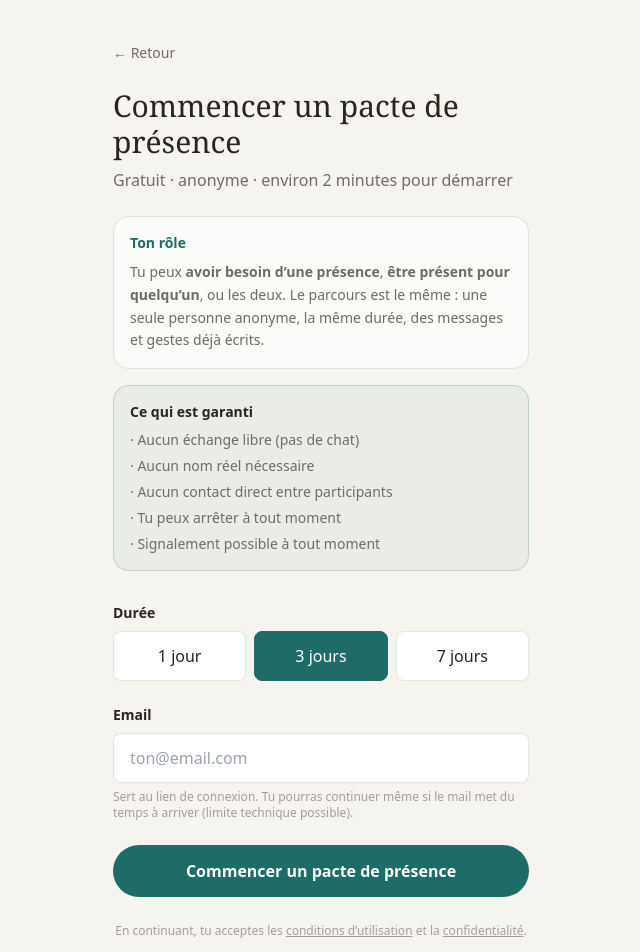
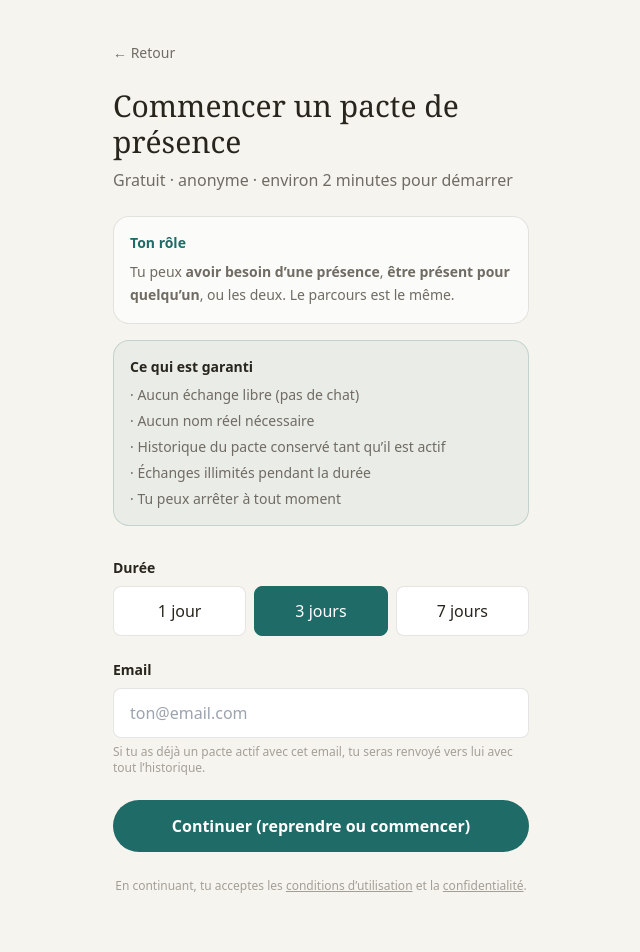
Before and after one commit to piratebtz64-hue/pacte-silencieux, a Next.js app: page /start in a window 1280 px wide. Shown: the top 952 px of the page, without its empty margins (319-959 px from the left). Built offline with nearby package versions, Linux system fonts and the light colour scheme; no server answers.

Commit message:
feat: UI illimité + reprise pacte sur /start

```diff
--- a/src/app/start/page.tsx
+++ b/src/app/start/page.tsx
@@ -14,9 +14,10 @@ export default function StartPage() {
     emailSent: boolean;
     warning: string | null;
     pactId: string;
+    resume?: boolean;
   } | null>(null);
 
-  const handleSubmit = async (e: React.FormEvent) => {
+  const handleSubmit = async (e: React.FormEvent, forceNew = false) => {
     e.preventDefault();
     setLoading(true);
     setError(null);
@@ -25,7 +26,11 @@ export default function StartPage() {
       const res = await fetch('/api/start', {
         method: 'POST',
         headers: { 'Content-Type': 'application/json' },
-        body: JSON.stringify({ email, durationDays: Number(duration) }),
+        body: JSON.stringify({
+          email,
+          durationDays: Number(duration),
+          forceNew,
+        }),
       });
 
       const data = await res.json();
@@ -43,10 +48,17 @@ export default function StartPage() {
         Notification.requestPermission().catch(() => {});
       }
 
+      // Reprise d’un pacte actif → historique intact
+      if (data.resume && data.pactId) {
+        router.push(`/pact/${data.pactId}`);
+        return;
+      }
+
       setDone({
         emailSent: !!data.emailSent,
         warning: data.emailWarning || null,
         pactId: data.pactId,
+        resume: !!data.resume,
       });
     } catch (err) {
       setError(err instanceof Error ? err.message : 'Erreur inconnue');
@@ -71,8 +83,8 @@ export default function StartPage() {
           {done.emailSent ? (
             <p className="mt-3 text-[#706b63] dark:text-[#a49f96] leading-relaxed">
               Vérifie ta boîte mail (et les spams). Tu peux aussi continuer tout
-              de suite sans attendre le mail — c’est une option technique, pas
-              une obligation d’attendre.
+              de suite sans attendre le mail — option technique, pas une
+              obligation d’attendre.
             </p>
           ) : (
             <p className="mt-3 text-[#706b63] dark:text-[#a49f96] leading-relaxed">
@@ -90,7 +102,8 @@ export default function StartPage() {
           </button>
 
           <p className="mt-4 text-xs text-[#a49f96]">
-            Garde cet appareil : ta session est enregistrée ici.
+            Garde cet appareil : ta session est enregistrée ici. Tes messages
+            restent liés au pacte tant qu’il est actif.
           </p>
 
           <Link
@@ -118,30 +131,27 @@ export default function StartPage() {
           Gratuit · anonyme · environ 2 minutes pour démarrer
         </p>
 
-        {/* Rôles */}
         <div className="mt-6 p-4 rounded-2xl border border-black/10 dark:border-white/10 bg-white/60 dark:bg-white/5">
           <p className="text-sm font-bold text-[#1f6b67] mb-2">Ton rôle</p>
           <p className="text-sm text-[#706b63] dark:text-[#a49f96] leading-relaxed">
             Tu peux <strong>avoir besoin d’une présence</strong>,{' '}
             <strong>être présent pour quelqu’un</strong>, ou les deux. Le parcours
-            est le même : une seule personne anonyme, la même durée, des messages
-            et gestes déjà écrits.
+            est le même.
           </p>
         </div>
 
-        {/* Confiance */}
         <div className="mt-4 p-4 rounded-2xl border border-[#1f6b67]/20 bg-[#1f6b67]/5">
           <p className="text-sm font-bold mb-2">Ce qui est garanti</p>
           <ul className="text-sm text-[#706b63] dark:text-[#a49f96] space-y-1.5">
             <li>· Aucun échange libre (pas de chat)</li>
             <li>· Aucun nom réel nécessaire</li>
-            <li>· Aucun contact direct entre participants</li>
+            <li>· Historique du pacte conservé tant qu’il est actif</li>
+            <li>· Échanges illimités pendant la durée</li>
             <li>· Tu peux arrêter à tout moment</li>
-            <li>· Signalement possible à tout moment</li>
           </ul>
         </div>
 
-        <form onSubmit={handleSubmit} className="mt-8 space-y-6">
+        <form onSubmit={(e) => handleSubmit(e, false)} className="mt-8 space-y-6">
           <div>
             <label className="block text-sm font-bold mb-2">Durée</label>
             <div className="grid grid-cols-3 gap-2">
@@ -174,8 +184,8 @@ export default function StartPage() {
               autoComplete="email"
             />
             <p className="mt-1.5 text-xs text-[#a49f96]">
-              Sert au lien de connexion. Tu pourras continuer même si le mail
-              met du temps à arriver (limite technique possible).
+              Si tu as déjà un pacte actif avec cet email, tu seras renvoyé vers
+              lui avec tout l’historique.
             </p>
           </div>
 
@@ -188,7 +198,7 @@ export default function StartPage() {
             disabled={loading}
             className="w-full py-3.5 rounded-full bg-[#1f6b67] text-white font-bold hover:bg-[#184f4d] transition disabled:opacity-60"
           >
-            {loading ? 'Création…' : 'Commencer un pacte de présence'}
+            {loading ? 'Chargement…' : 'Continuer (reprendre ou commencer)'}
           </button>
         </form>
 
```
